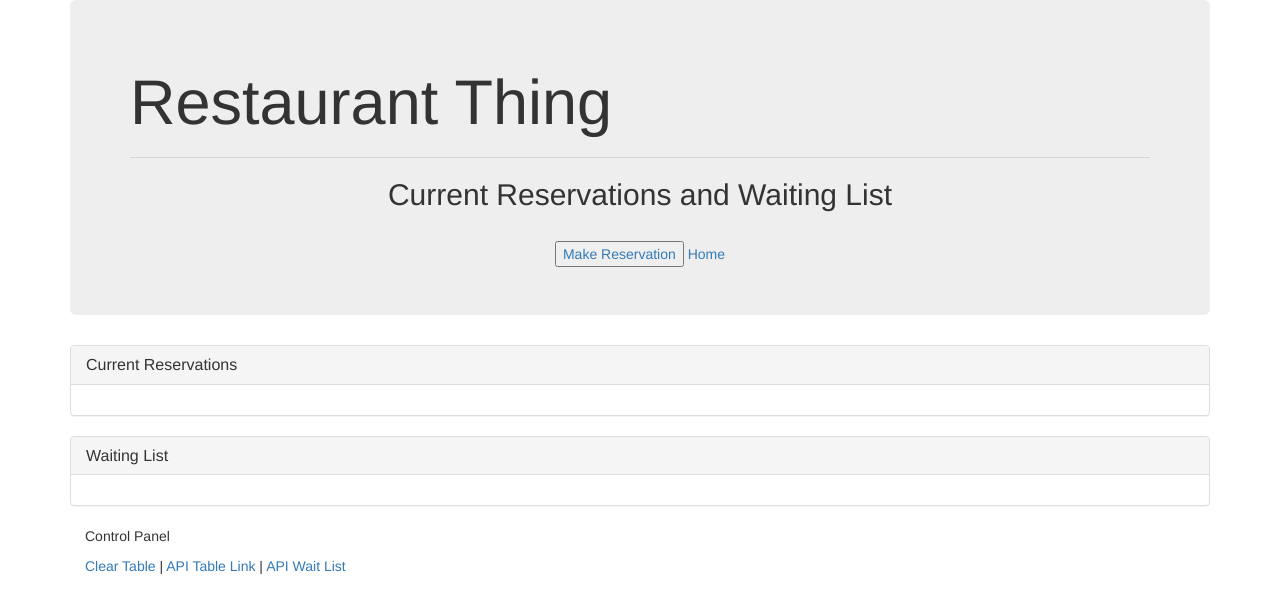
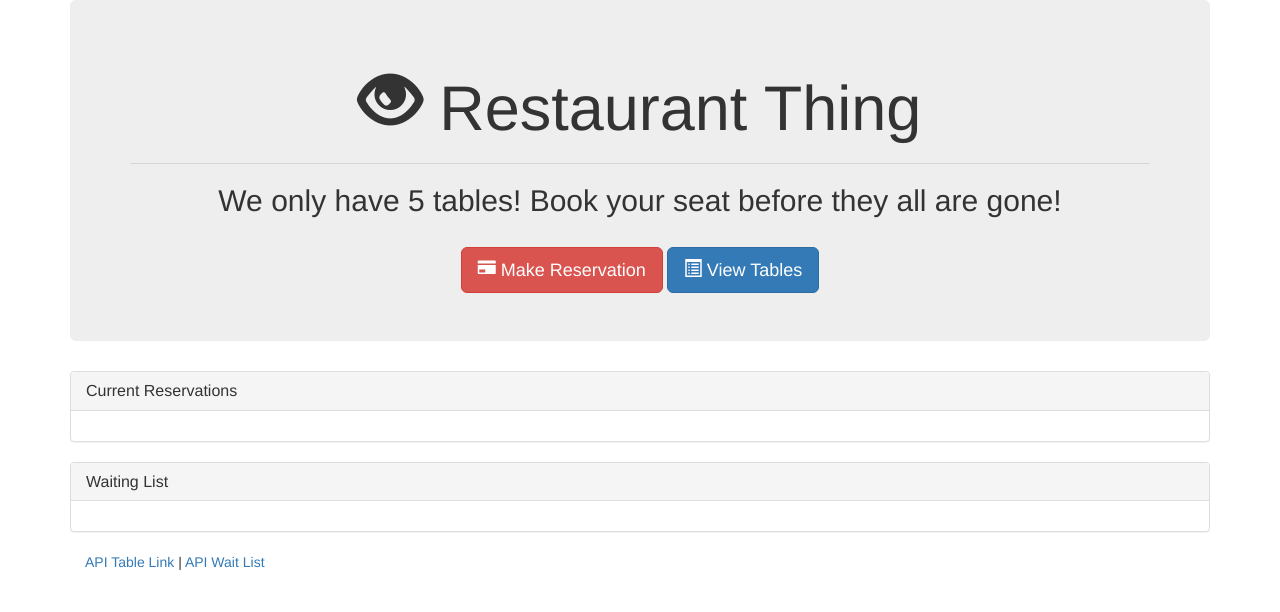
Before and after one commit to wlawsonkelly/restaurant-thing, a website: page Index.html in a window 1280 px wide. Drawn offline with nearby package versions, Linux system fonts and the light colour scheme; no server answers.

Commit message:
made it look like example

```diff
--- a/Index.html
+++ b/Index.html
@@ -3,7 +3,6 @@
 <head>
     <meta charset="UTF-8">
     <title>Restaurant Thing</title>
-
 
     <link rel="stylesheet" href="https://maxcdn.bootstrapcdn.com/bootstrap/3.3.6/css/bootstrap.min.css" integrity="sha384-1q8mTJOASx8j1Au+a5WDVnPi2lkFfwwEAa8hDDdjZlpLegxhjVME1fgjWPGmkzs7" crossorigin="anonymous">
     <script src="https://code.jquery.com/jquery.js"></script>
@@ -12,24 +11,21 @@
 </head>
 
 <body>
-
     <div class="container">
 
         <div class="jumbotron">
-            <h1>Restaurant Thing</h1>
+            <h1 class="text-center"><span class="glyphicon glyphicon-eye-open"></span> Restaurant Thing</h1>
             <hr>
-            <h2 class="text-center">Current Reservations and Waiting List</h2>
+            <h2 class="text-center">We only have 5 tables! Book your seat before they all are gone!</h2>
             <br>
 
             <div class="text-center">
-                <a href="/reserve"><button type="button"> Make Reservation</button></a>
-                <a href="/">Home</a>
+                <button type="button" class="btn btn-lg btn-danger"><span class="glyphicon glyphicon-credit-card"></span> Make Reservation</button>
+                <button type="button" class="btn btn-lg btn-primary"><span class="glyphicon glyphicon-list-alt"></span> View Tables</button>
             </div>
         </div>
-
         <div class="row">
             <div class="col-lg-12">
-
 
                 <div class="panel panel-default">
                     <div class="panel-heading">
@@ -51,12 +47,10 @@
             </div>
         </div>
 
-
-
         <footer class="footer">
             <div class="container">
-                <p>Control Panel</p>
-                <p><a href="#" id="clear">Clear Table</a> | <a href="/api/tables">API Table Link</a> | <a href="/api/waitlist">API Wait List</a></p>
+
+                <p><a href="/api/tables">API Table Link</a> | <a href="/api/waitlist">API Wait List</a></p>
             </div>
         </footer>
 
```
